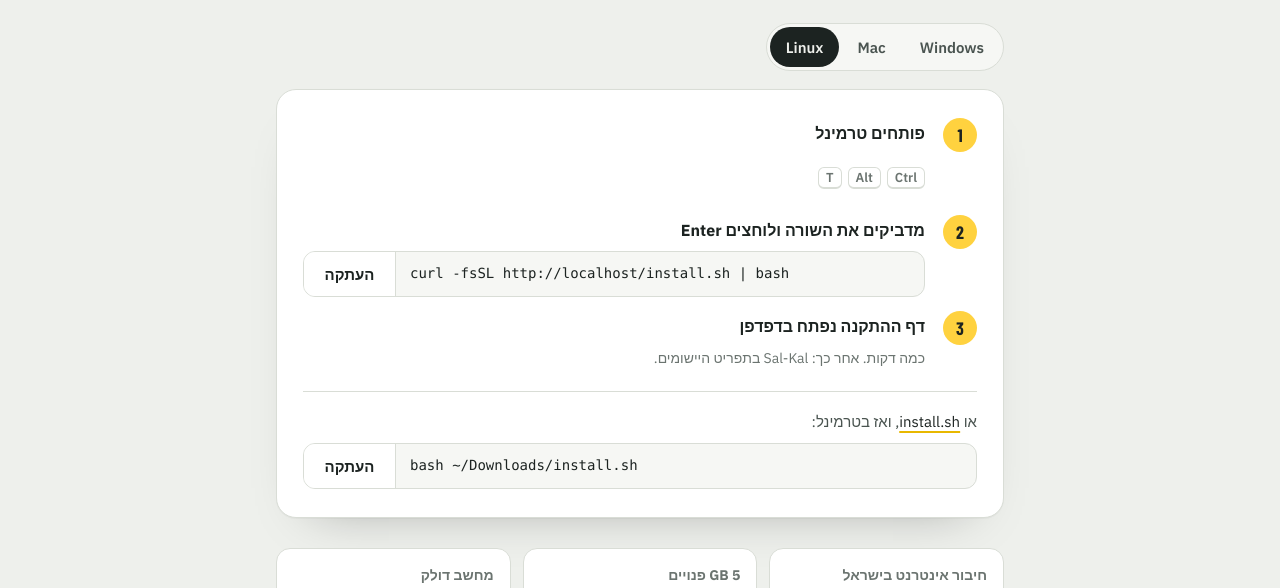
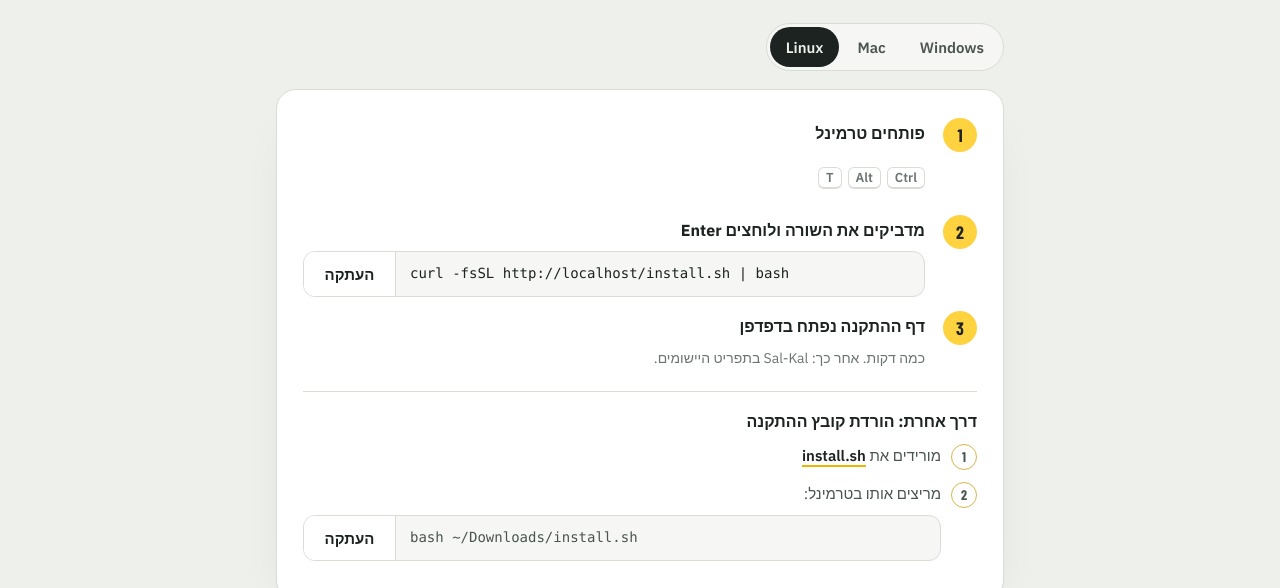
Before and after one commit to rg1989/sal-kal, a plain HTML site: page app/static/download.html in a window 1280 px wide. Shown: the part 196-784 px from the top of the page. Drawn offline with nearby package versions, Linux system fonts and the light colour scheme; a web font is replaced by a local one.

Commit message:
Download page: the alternative for each computer is its own titled method with numbered steps
"Or the installer file: …" read as a fragment. Now: "Another way: an installer file, without Terminal" (Mac),
"PowerShell, without downloading a file" (Windows), "download the install script" (Linux), each 2-3 steps.

Co-Authored-By: Claude Opus 5.5 <noreply@anthropic.com>

```diff
--- a/app/static/download.html
+++ b/app/static/download.html
@@ -68,11 +68,24 @@
       </div></li>
     </ol>
     <div class="v other">
-      <div data-os="windows"><p class="alt"><span lang="he">או ב־PowerShell:</span><span lang="en">Or in PowerShell:</span></p>
-        <div class="cmd"><code data-cmd="ps"></code><button class="btn copy"><span lang="he">העתקה</span><span lang="en">Copy</span></button></div></div>
-      <div data-os="mac"><p class="alt"><span lang="he">או <a href="/download/Sal-Kal-Mac.zip" download>קובץ התקנה</a>: פותחים, לוחצים פעמיים על ״Install Sal-Kal״. בפעם הראשונה macOS חוסם אותו: הגדרות המערכת › פרטיות ואבטחה › ״פתח בכל זאת״.</span><span lang="en">Or the <a href="/download/Sal-Kal-Mac.zip" download>installer file</a>: open it, double-click “Install Sal-Kal”. macOS blocks it the first time: System Settings › Privacy &amp; Security › Open Anyway.</span></p></div>
-      <div data-os="linux"><p class="alt"><span lang="he">או <a href="/install.sh" download>install.sh</a>, ואז בטרמינל:</span><span lang="en">Or download <a href="/install.sh" download>install.sh</a>, then in a terminal:</span></p>
-        <div class="cmd"><code>bash ~/Downloads/install.sh</code><button class="btn copy"><span lang="he">העתקה</span><span lang="en">Copy</span></button></div></div>
+      <div data-os="windows"><h2><span lang="he">דרך אחרת: PowerShell, בלי להוריד קובץ</span><span lang="en">Another way: PowerShell, without downloading a file</span></h2>
+        <ol class="sub">
+          <li><p><span lang="he">פותחים את PowerShell:</span><span lang="en">Open PowerShell:</span> <span class="keys"><kbd><span lang="he">התחל</span><span lang="en">Start</span></kbd> › <kbd>PowerShell</kbd> › <kbd>Enter</kbd></span></p></li>
+          <li><p><span lang="he">מדביקים את השורה ולוחצים Enter:</span><span lang="en">Paste this line and press Enter:</span></p>
+            <div class="cmd"><code data-cmd="ps"></code><button class="btn copy"><span lang="he">העתקה</span><span lang="en">Copy</span></button></div></li>
+        </ol></div>
+      <div data-os="mac"><h2><span lang="he">דרך אחרת: קובץ התקנה, בלי Terminal</span><span lang="en">Another way: an installer file, without Terminal</span></h2>
+        <ol class="sub">
+          <li><p><span lang="he">מורידים את</span><span lang="en">Download</span> <a href="/download/Sal-Kal-Mac.zip" download>Sal-Kal-Mac.zip</a></p></li>
+          <li><p><span lang="he">פותחים אותו ולוחצים פעמיים על ״Install Sal-Kal״.</span><span lang="en">Open it and double-click “Install Sal-Kal”.</span></p></li>
+          <li><p><span lang="he">בפעם הראשונה macOS חוסם אותו: פותחים הגדרות המערכת › פרטיות ואבטחה, לוחצים ״פתח בכל זאת״ ואז ״פתח״.</span><span lang="en">The first time, macOS blocks it: open System Settings › Privacy &amp; Security, click Open Anyway, then Open.</span></p></li>
+        </ol></div>
+      <div data-os="linux"><h2><span lang="he">דרך אחרת: הורדת קובץ ההתקנה</span><span lang="en">Another way: download the install script</span></h2>
+        <ol class="sub">
+          <li><p><span lang="he">מורידים את</span><span lang="en">Download</span> <a href="/install.sh" download>install.sh</a></p></li>
+          <li><p><span lang="he">מריצים אותו בטרמינל:</span><span lang="en">Run it in a terminal:</span></p>
+            <div class="cmd"><code>bash ~/Downloads/install.sh</code><button class="btn copy"><span lang="he">העתקה</span><span lang="en">Copy</span></button></div></li>
+        </ol></div>
     </div>
   </section>
 
--- a/app/static/setup.css
+++ b/app/static/setup.css
@@ -125,8 +125,16 @@ body[data-os="linux"] .v > [data-os="linux"] { visibility: visible; }
 .keys { margin: 0; display: flex; flex-wrap: wrap; align-items: center; gap: 6px; color: var(--muted); min-height: 46px; }
 .how .btn.primary { min-height: 46px; }
 .v.other { margin-top: 22px; padding-top: 18px; border-top: 1px solid var(--line); }
-.v.other .alt { margin: 0; }
-.how kbd { font: 600 13px var(--ui); border: 1px solid var(--line); border-bottom-width: 2px; border-radius: 6px; padding: 1px 7px; background: var(--surface); }
+.v.other h2 { margin: 0; font-size: 16px; line-height: 1.4; color: var(--ink); }
+.sub { list-style: none; counter-reset: t; padding: 0; margin: 0; display: grid; gap: 10px; width: 100%; color: var(--ink-2); font-size: 15px; }
+.sub > li { counter-increment: t; display: grid; grid-template-columns: 26px 1fr; gap: 4px 10px; align-items: start; }
+.sub > li::before { content: counter(t); grid-row: 1 / span 2; width: 24px; height: 24px; border-radius: 50%; border: 1.5px solid var(--accent);
+  display: grid; place-items: center; font: 700 14px var(--num); color: var(--ink-2); margin-top: 1px; }
+.sub > li > p { grid-column: 2; margin: 0; padding-top: 1px; }
+.sub > li > .cmd { grid-column: 2; margin-top: 6px; }
+.sub .keys { display: inline-flex; min-height: 0; vertical-align: middle; }
+.sub a { color: var(--ink); text-decoration-color: var(--tag-edge); text-decoration-thickness: 2px; text-underline-offset: 4px; font-weight: 600; }
+.dl kbd { font: 600 13px var(--ui); border: 1px solid var(--line); border-bottom-width: 2px; border-radius: 6px; padding: 1px 7px; background: var(--surface); }
 .cmd { display: flex; align-items: stretch; gap: 0; width: 100%; border: 1px solid var(--line); border-radius: 12px; overflow: hidden; background: var(--surface-2); }
 .cmd code { flex: 1; border: 0; border-radius: 0; background: none; padding: 12px 14px; font-size: 14px; direction: ltr; text-align: left;
   word-break: normal; overflow-wrap: anywhere; }
```
